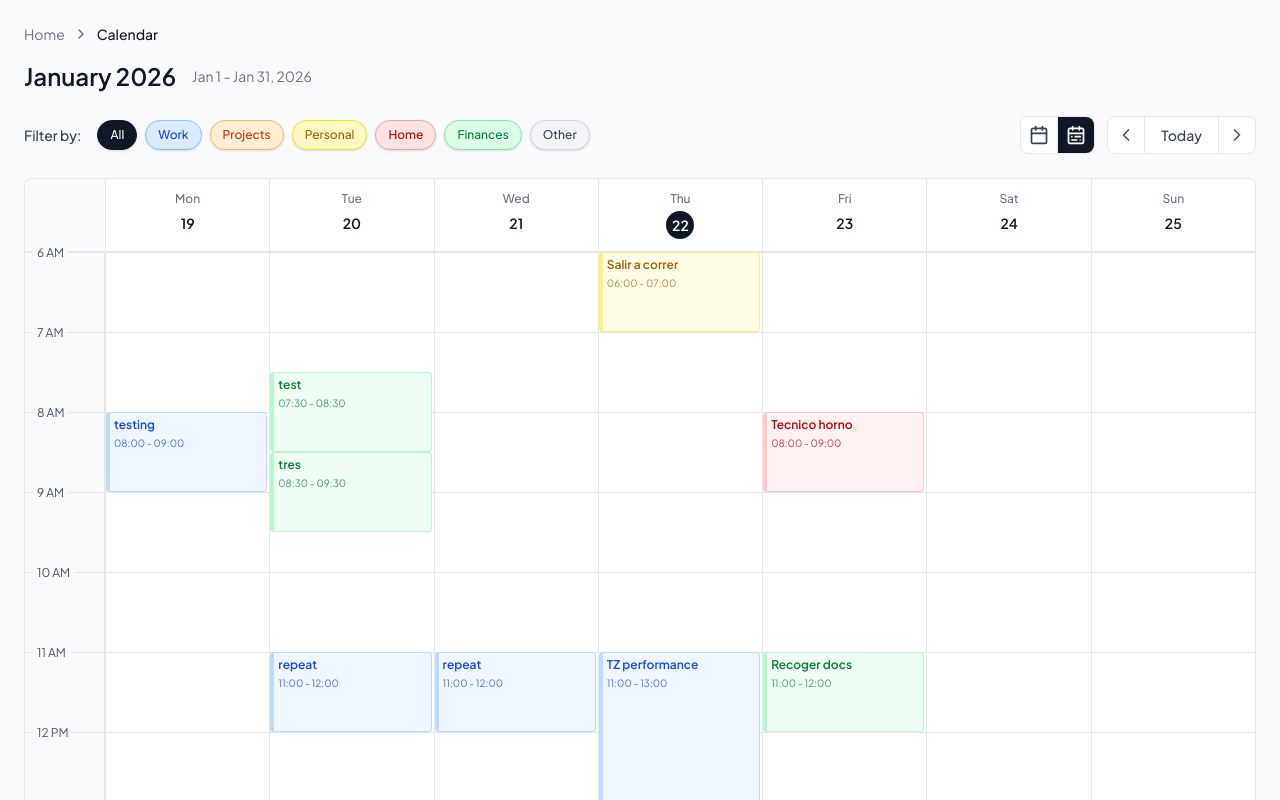
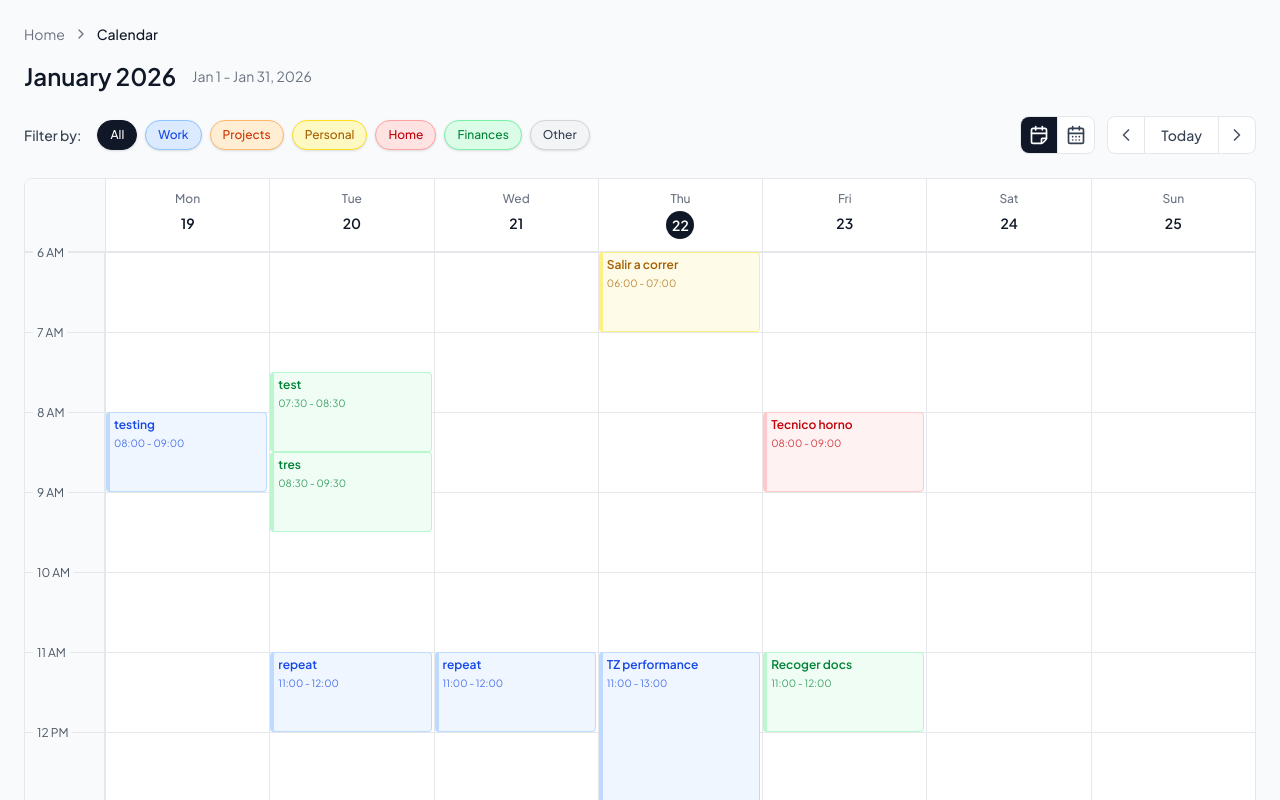
Before and after one commit to diegobriceno/weekly-planner, a Next.js app: page / in a window 1280 px wide. Shown: the top 800 px of the page. Built offline with nearby package versions, Linux system fonts and the light colour scheme.

Commit message:
Update view mode buttons

```diff
--- a/components/navigation/ViewModeToggle.tsx
+++ b/components/navigation/ViewModeToggle.tsx
@@ -1,4 +1,4 @@
-import { Calendar, CalendarRange } from 'lucide-react';
+import { CalendarDays, CalendarFold } from 'lucide-react';
 
 interface ViewModeToggleProps {
   viewMode: 'month' | 'week';
@@ -12,27 +12,26 @@ export default function ViewModeToggle({
   return (
     <div className="flex items-center bg-white border border-gray-200 rounded-lg">
       <button
-        onClick={() => onViewModeChange('month')}
-        className={`p-2 rounded-l-lg transition-colors ${
-          viewMode === 'month'
+        onClick={() => onViewModeChange('week')}
+        className={`p-2 rounded-l-lg transition-colors border-r border-gray-200 ${viewMode === 'week'
             ? 'bg-gray-900 text-white'
             : 'text-gray-700 hover:bg-gray-50'
-        }`}
+          }`}
+        aria-label="Week view"
+      >
+        <CalendarFold className="w-5 h-5" />
+      </button>
+      <button
+        onClick={() => onViewModeChange('month')}
+        className={`p-2 rounded-r-lg transition-colors ${viewMode === 'month'
+            ? 'bg-gray-900 text-white'
+            : 'text-gray-700 hover:bg-gray-50'
+          }`}
         aria-label="Month view"
       >
-        <Calendar className="w-5 h-5" />
+        <CalendarDays className="w-5 h-5" />
       </button>
-      <button
-        onClick={() => onViewModeChange('week')}
-        className={`p-2 rounded-r-lg transition-colors border-l border-gray-200 ${
-          viewMode === 'week'
-            ? 'bg-gray-900 text-white'
-            : 'text-gray-700 hover:bg-gray-50'
-        }`}
-        aria-label="Week view"
-      >
-        <CalendarRange className="w-5 h-5" />
-      </button>
+
     </div>
   );
 }
```
